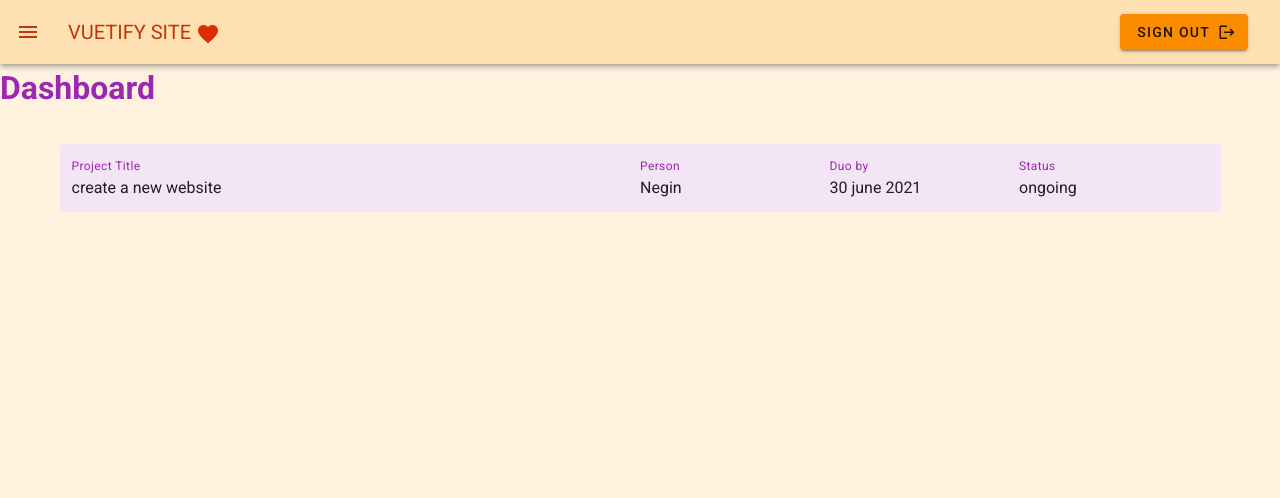
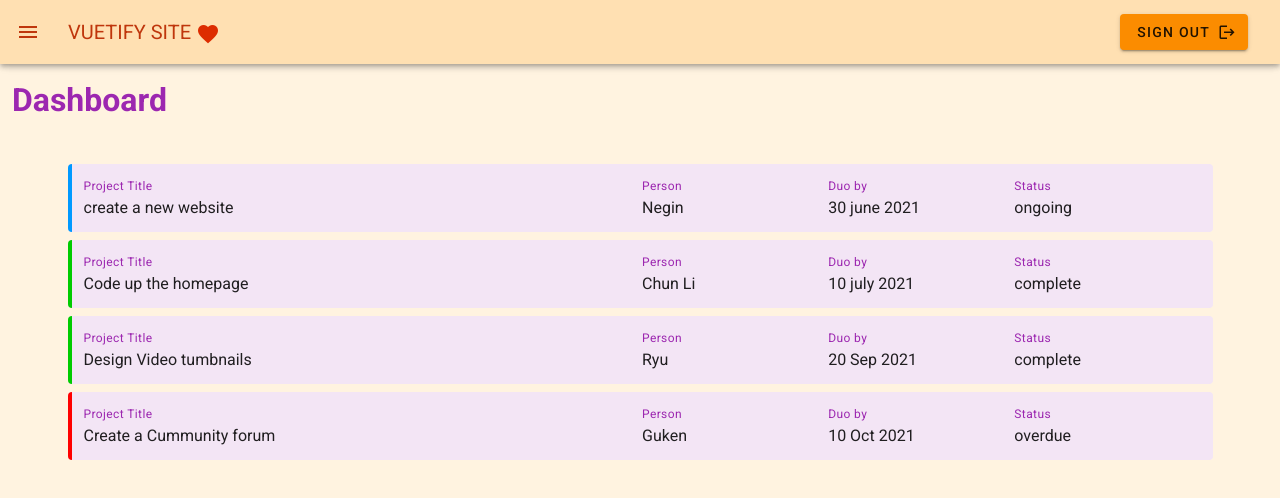
Before and after one commit to NeginSal/vuetify-project, a Vue app: page / in a window 1280 px wide. Shown: the top 498 px of the page. Built offline with nearby package versions, Linux system fonts and the light colour scheme.

Commit message:
Dummy Project Data

```diff
--- a/src/views/Dashboard.vue
+++ b/src/views/Dashboard.vue
@@ -1,24 +1,24 @@
 <template>
-<div class="dashboard">
+<div class="dashboard my-3 mx-3">
   <h1 class="subheading purple--text  lighten-1--text">Dashboard</h1>
   <v-container class="my-5">
-    <v-card flat class="pa-3 purple lighten-5">
-      <v-layout row wrap class="pa-3">
+    <v-card flat class="pa-3 ma-2 purple lighten-5" v-for="project in projects" :key="project.title">
+      <v-layout row wrap class="pa-3" :class="`pa-3 project ${project.status}`">
         <v-flex xs12 md6>
           <div class="caption purple--text">Project Title</div>
-          <div>create a new website</div>
+          <div>{{project.title}}</div>
         </v-flex>
         <v-flex xs6 sm4 md2>
           <div class="caption purple--text">Person</div>
-          <div>Negin</div>
+          <div>{{project.person}}</div>
         </v-flex>
         <v-flex xs6 sm4 md2>
           <div class="caption purple--text">Duo by</div>
-          <div>30 june 2021</div>
+          <div>{{project.due}}</div>
         </v-flex>
         <v-flex xs2 sm4 md2>
           <div class="caption purple--text">Status</div>
-          <div>ongoing</div>
+          <div>{{project.status}}</div>
         </v-flex>
       </v-layout>
     </v-card>
@@ -32,6 +32,27 @@
 
 
   export default {
+    data(){
+      return{
+        projects:[
+          {title:'create a new website', person:'Negin', due:'30 june 2021', status:'ongoing'},
+          {title:'Code up the homepage', person:'Chun Li', due:'10 july 2021', status:'complete'},
+          {title:'Design Video tumbnails', person:'Ryu', due:'20 Sep 2021', status:'complete'},
+          {title:'Create a Cummunity forum', person:'Guken', due:'10 Oct 2021', status:'overdue'},
+        ]
+      }
+    }
 
   }
 </script>
+<style scoped>
+   .project.complete{
+     border-left: 4px solid #00cc00;
+   }
+   .project.ongoing{
+     border-left: 4px solid #0099ff;
+   }
+   .project.overdue{
+     border-left: 4px solid #ff0000;
+   }
+</style>
```
